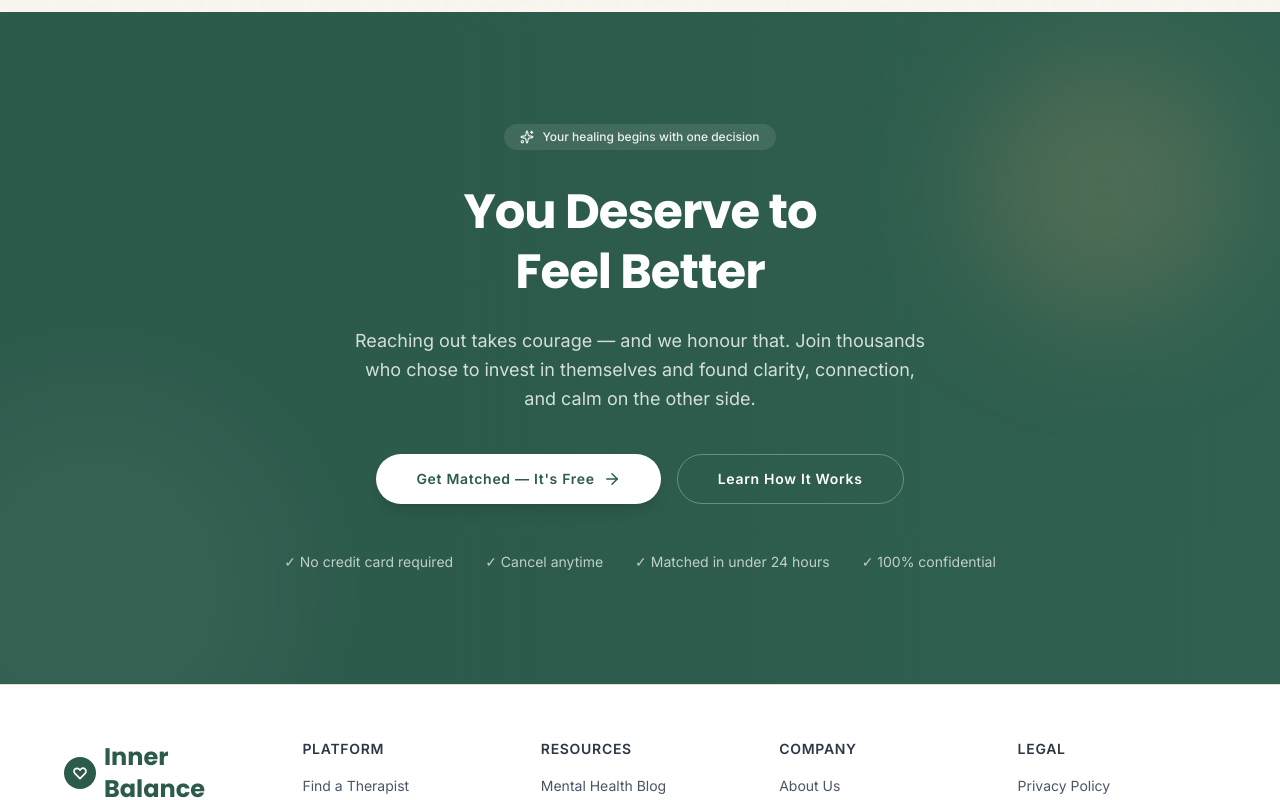
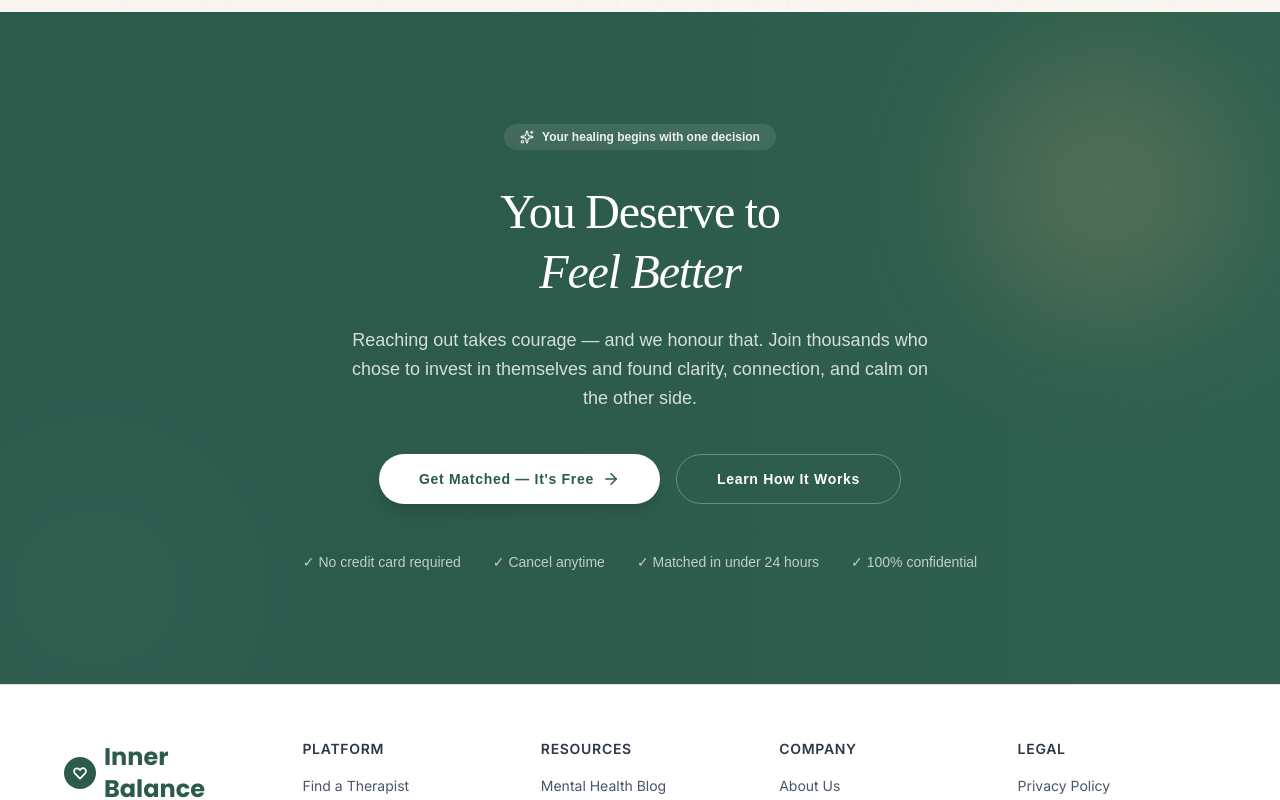
Before and after one commit to Kabita01-web/teletherapy-platform, a React (Vite) app in the folder client/: page / in a window 1280 px wide. Shown: the part 4800-5600 px from the top of the page. Built offline with nearby package versions, Linux system fonts and the light colour scheme.

Commit message:
feat(client/src/components/landing/FinalCTA.jsx): Adds a new section to the Final CTA that includes badges, header, and a start button. It also adds a transition effect for better user experience.

```diff
--- a/client/src/components/landing/FinalCTA.jsx
+++ b/client/src/components/landing/FinalCTA.jsx
@@ -1,4 +1,24 @@
+import { motion } from 'motion/react';
 import { ArrowRight, Sparkles } from 'lucide-react';
+
+/**
+ * Typography: matches the rest of the site — Fraunces for the headline
+ * (with the italic accent used elsewhere), Plus Jakarta Sans for body/UI
+ * text. Fonts load once, globally (see TrustFeatures.jsx for the <link> tags).
+ *
+ * Motion: `motion` package. This is a below-the-fold closing section, so
+ * it uses whileInView, same as Services/TrustFeatures/About/HowItWorks.
+ */
+
+const containerVariants = {
+  hidden: {},
+  show: { transition: { staggerChildren: 0.1 } },
+};
+
+const itemVariants = {
+  hidden: { opacity: 0, y: 20 },
+  show: { opacity: 1, y: 0, transition: { duration: 0.6, ease: [0.16, 1, 0.3, 1] } },
+};
 
 export default function FinalCTA() {
   return (
@@ -6,43 +26,62 @@ export default function FinalCTA() {
       {/* Background */}
       <div className="absolute inset-0 bg-primary -z-10" />
       <div className="absolute top-0 right-0 w-2/3 h-full bg-gradient-to-l from-primary-container/20 to-transparent -z-10" />
-      <div className="absolute -bottom-24 -left-24 w-96 h-96 rounded-full bg-white/5 blur-3xl -z-10" />
-      <div className="absolute top-12 right-12 w-64 h-64 rounded-full bg-secondary/20 blur-3xl -z-10" />
+      <div className="absolute -bottom-24 -left-24 w-96 h-96 rounded-full bg-white/5 blur-3xl -z-10 animate-pulse" />
+      <div className="absolute top-12 right-12 w-64 h-64 rounded-full bg-secondary/20 blur-3xl -z-10 animate-[spin_24s_linear_infinite]" />
 
       <div className="max-w-[1280px] mx-auto px-6 md:px-16 relative z-10">
-        <div className="max-w-3xl mx-auto text-center">
+        <motion.div
+          className="max-w-3xl mx-auto text-center"
+          initial="hidden"
+          whileInView="show"
+          viewport={{ once: true, amount: 0.4 }}
+          variants={containerVariants}
+        >
           {/* Badge */}
-          <div className="inline-flex items-center gap-2 bg-white/10 text-white/90 px-4 py-1.5 rounded-full mb-8 text-label-sm font-label-sm backdrop-blur-sm">
+          <motion.div
+            variants={itemVariants}
+            className="inline-flex items-center gap-2 bg-white/10 text-white/90 px-4 py-1.5 rounded-full mb-8 text-label-sm font-['Plus_Jakarta_Sans',sans-serif] font-semibold backdrop-blur-sm"
+          >
             <Sparkles size={14} />
             <span>Your healing begins with one decision</span>
-          </div>
+          </motion.div>
 
-          <h2 className="text-headline-xl font-headline-xl text-on-primary mb-6 leading-tight">
-            You Deserve to<br />Feel Better
-          </h2>
+          <motion.h2
+            variants={itemVariants}
+            className="text-headline-xl font-['Fraunces',serif] font-medium text-on-primary mb-6 leading-tight tracking-tight"
+          >
+            You Deserve to<br />
+            <span className="italic">Feel Better</span>
+          </motion.h2>
 
-          <p className="text-body-lg font-body-lg text-on-primary/80 mb-10 max-w-xl mx-auto leading-relaxed">
+          <motion.p
+            variants={itemVariants}
+            className="text-body-lg font-['Plus_Jakarta_Sans',sans-serif] text-on-primary/80 mb-10 max-w-xl mx-auto leading-relaxed"
+          >
             Reaching out takes courage — and we honour that. Join thousands who chose to invest in themselves and found clarity, connection, and calm on the other side.
-          </p>
+          </motion.p>
 
-          <div className="flex flex-col sm:flex-row gap-4 justify-center mb-12">
+          <motion.div variants={itemVariants} className="flex flex-col sm:flex-row gap-4 justify-center mb-12">
             <button
               id="cta-start-btn"
-              className="font-label-md text-label-md bg-on-primary text-primary px-10 py-4 rounded-full hover:bg-primary-fixed transition-colors shadow-lg flex items-center justify-center gap-2 group"
+              className="font-['Plus_Jakarta_Sans',sans-serif] font-semibold text-label-md bg-on-primary text-primary px-10 py-4 rounded-full hover:bg-primary-fixed hover:shadow-xl hover:-translate-y-0.5 active:translate-y-0 transition-all duration-300 shadow-lg flex items-center justify-center gap-2 group"
             >
               Get Matched — It's Free
               <ArrowRight size={18} className="group-hover:translate-x-1 transition-transform duration-200" />
             </button>
             <button
               id="cta-demo-btn"
-              className="font-label-md text-label-md border border-white/30 text-on-primary px-10 py-4 rounded-full hover:bg-white/10 transition-colors backdrop-blur-sm flex items-center justify-center"
+              className="font-['Plus_Jakarta_Sans',sans-serif] font-semibold text-label-md border border-white/30 text-on-primary px-10 py-4 rounded-full hover:bg-white/10 hover:border-white/50 hover:-translate-y-0.5 active:translate-y-0 transition-all duration-300 backdrop-blur-sm flex items-center justify-center"
             >
               Learn How It Works
             </button>
-          </div>
+          </motion.div>
 
           {/* Trust indicators */}
-          <div className="flex flex-wrap justify-center gap-x-8 gap-y-3 text-on-primary/70 text-body-sm font-body-sm">
+          <motion.div
+            variants={itemVariants}
+            className="flex flex-wrap justify-center gap-x-8 gap-y-3 text-on-primary/70 text-body-sm font-['Plus_Jakarta_Sans',sans-serif]"
+          >
             {[
               '✓ No credit card required',
               '✓ Cancel anytime',
@@ -51,8 +90,8 @@ export default function FinalCTA() {
             ].map((item) => (
               <span key={item}>{item}</span>
             ))}
-          </div>
-        </div>
+          </motion.div>
+        </motion.div>
       </div>
     </section>
   );
```
